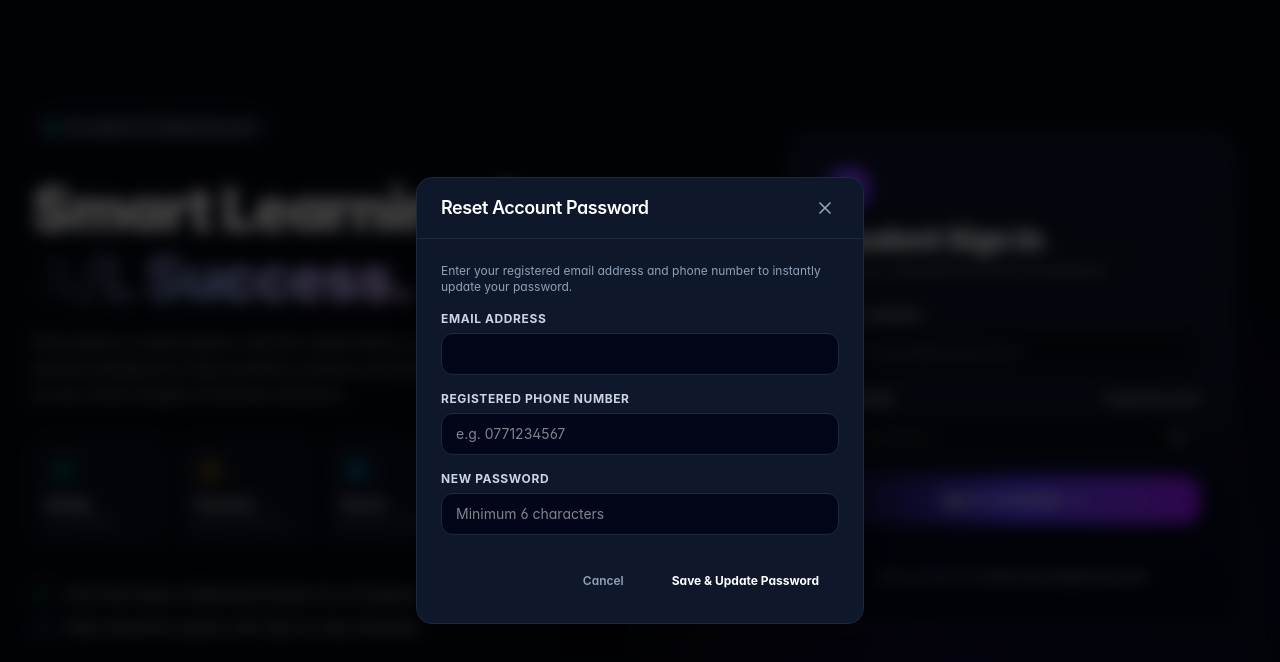
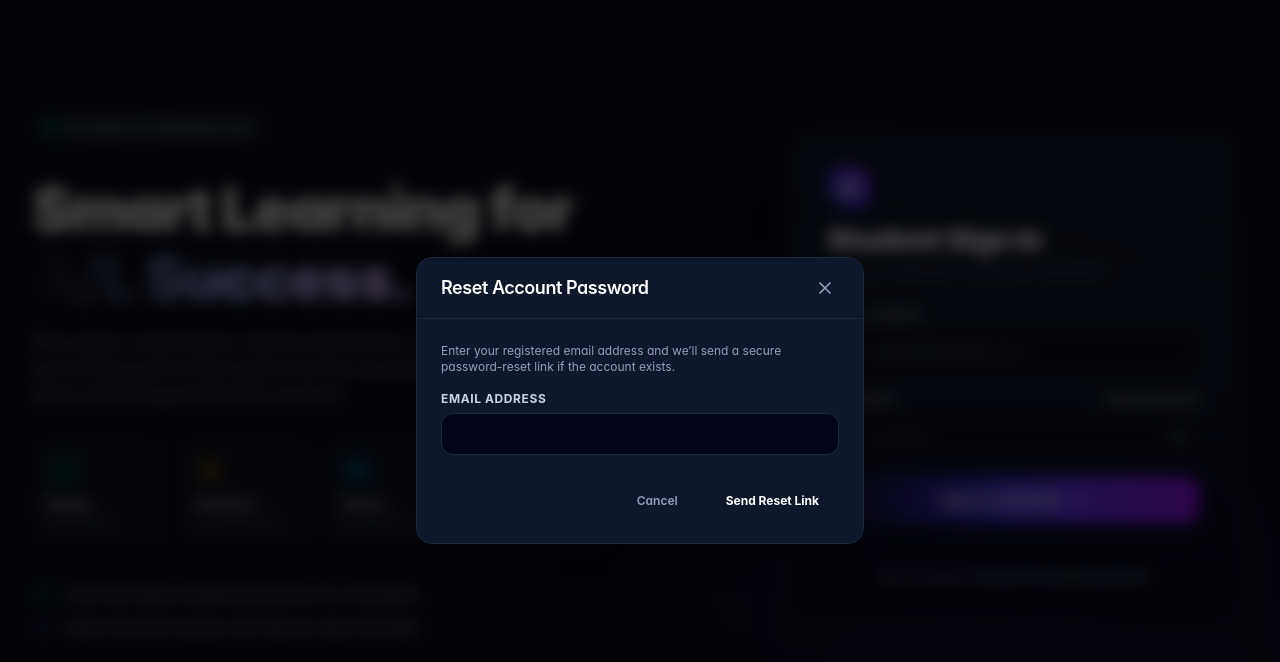
Before and after one commit to adksoftwares/al-platform, a React (Vite) app in the folder web/: page /login in a window 1280 px wide. Both pictures are taken after a click on the button "Forgot Password?". Shown: the top 662 px of the page. Built offline with nearby package versions, Linux system fonts and the light colour scheme; no server answers.

Commit message:
Align password-reset UI with verified email recovery flow

```diff
--- a/web/src/pages/auth/LoginPage.tsx
+++ b/web/src/pages/auth/LoginPage.tsx
@@ -17,8 +17,6 @@ export const LoginPage: React.FC = () => {
   // Forgot password modal state
   const [showResetModal, setShowResetModal] = useState(false);
   const [resetEmail, setResetEmail] = useState('');
-  const [resetPhone, setResetPhone] = useState('');
-  const [resetNewPass, setResetNewPass] = useState('');
   const [isResetting, setIsResetting] = useState(false);
   const [resetMessage, setResetMessage] = useState<{ text: string; type: 'success' | 'error' } | null>(null);
 
@@ -44,19 +42,15 @@ export const LoginPage: React.FC = () => {
 
   const handleResetSubmit = async (e: React.FormEvent) => {
     e.preventDefault();
-    if (!resetEmail.trim() || !resetPhone.trim() || !resetNewPass.trim()) {
-      setResetMessage({ text: 'Please fill in all fields.', type: 'error' });
-      return;
-    }
-    if (resetNewPass.length < 6) {
-      setResetMessage({ text: 'Password must be at least 6 characters.', type: 'error' });
+    if (!resetEmail.trim()) {
+      setResetMessage({ text: 'Enter your registered email address.', type: 'error' });
       return;
     }
 
     setIsResetting(true);
     setResetMessage(null);
 
-    const res = await resetPassword(resetEmail, resetPhone, resetNewPass);
+    const res = await resetPassword(resetEmail);
     setIsResetting(false);
 
     if (res.success) {
@@ -293,7 +287,7 @@ export const LoginPage: React.FC = () => {
         EduHub Sri Lanka • Powered by <span className="text-brand-400 font-bold">ADK Software Solutions</span>
       </footer>
 
-      {/* Direct Password Reset Modal */}
+      {/* Secure email-based password reset modal */}
       <Modal
         isOpen={showResetModal}
         onClose={() => setShowResetModal(false)}
@@ -301,7 +295,7 @@ export const LoginPage: React.FC = () => {
       >
         <form onSubmit={handleResetSubmit} className="space-y-4">
           <p className="text-xs text-slate-400">
-            Enter your registered email address and phone number to instantly update your password.
+            Enter your registered email address and we’ll send a secure password-reset link if the account exists.
           </p>
 
           {resetMessage && (
@@ -334,34 +328,6 @@ export const LoginPage: React.FC = () => {
             />
           </div>
 
-          <div>
-            <label className="block text-xs font-bold text-slate-300 uppercase tracking-wider mb-1.5">
-              Registered Phone Number
-            </label>
-            <input
-              type="text"
-              value={resetPhone}
-              onChange={(e) => setResetPhone(e.target.value)}
-              required
-              placeholder="e.g. 0771234567"
-              className="w-full px-3.5 py-2.5 bg-slate-950 border border-slate-800 rounded-xl text-white text-sm focus:outline-none focus:border-brand-500"
-            />
-          </div>
-
-          <div>
-            <label className="block text-xs font-bold text-slate-300 uppercase tracking-wider mb-1.5">
-              New Password
-            </label>
-            <input
-              type="password"
-              value={resetNewPass}
-              onChange={(e) => setResetNewPass(e.target.value)}
-              required
-              placeholder="Minimum 6 characters"
-              className="w-full px-3.5 py-2.5 bg-slate-950 border border-slate-800 rounded-xl text-white text-sm focus:outline-none focus:border-brand-500"
-            />
-          </div>
-
           <div className="flex items-center justify-end space-x-3 pt-3">
             <button
               type="button"
@@ -376,7 +342,7 @@ export const LoginPage: React.FC = () => {
               className="px-5 py-2.5 rounded-xl bg-brand-600 hover:bg-brand-500 text-white text-xs font-bold transition flex items-center gap-2 disabled:opacity-50"
             >
               {isResetting && <Loader2 className="w-3.5 h-3.5 animate-spin" />}
-              <span>Save & Update Password</span>
+              <span>Send Reset Link</span>
             </button>
           </div>
         </form>
```
